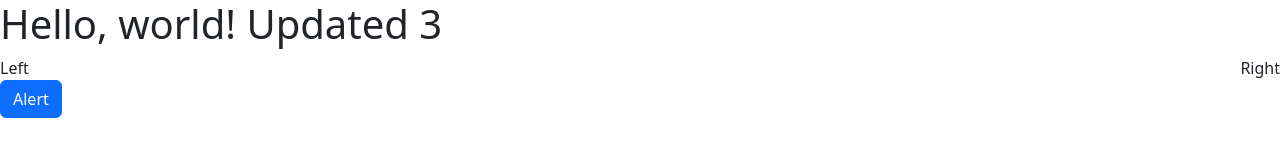
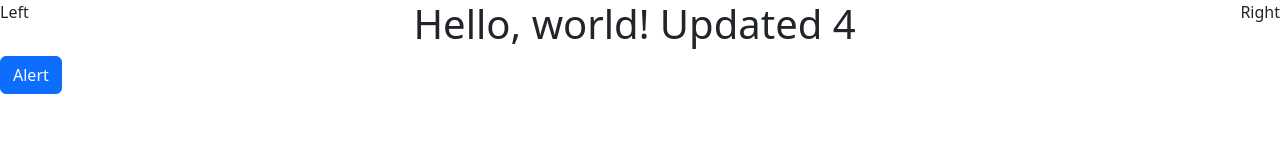
Before and after one commit to mdonald412/mattdonald.github.io, a plain HTML site: page index.html in a window 1280 px wide. Drawn offline with nearby package versions, Linux system fonts and the light colour scheme.

Commit message:
Update index.html

```diff
--- a/index.html
+++ b/index.html
@@ -12,9 +12,9 @@
                 alert('Button was clicked!');
                                   }
     </script>
-    <h1>Hello, world! Updated 3</h1>
    <div class="d-flex justify-content-between">
   <div>Left</div>
+         <h1>Hello, world! Updated 4</h1>
   <div>Right</div>
 </div>
     <button type="button" class="btn btn-primary" onclick = "MyFunction()">Alert</button>
```
